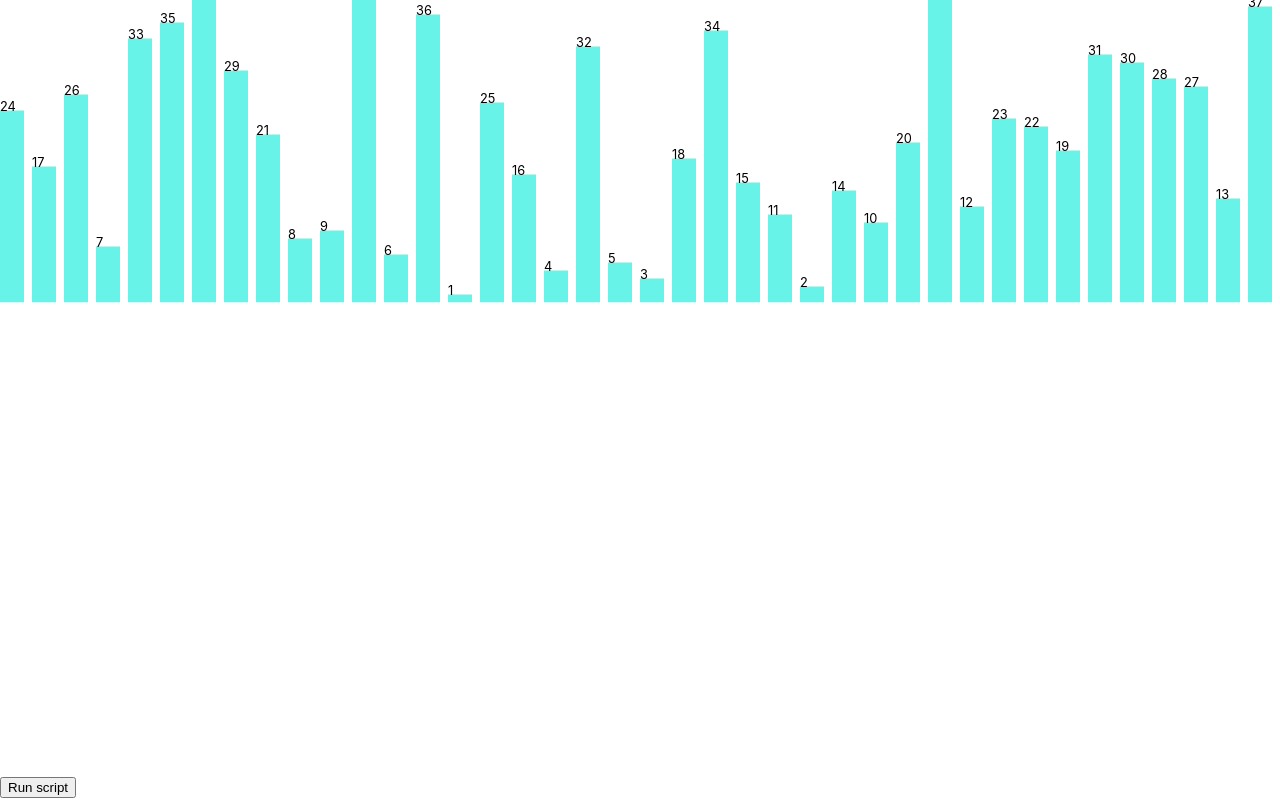
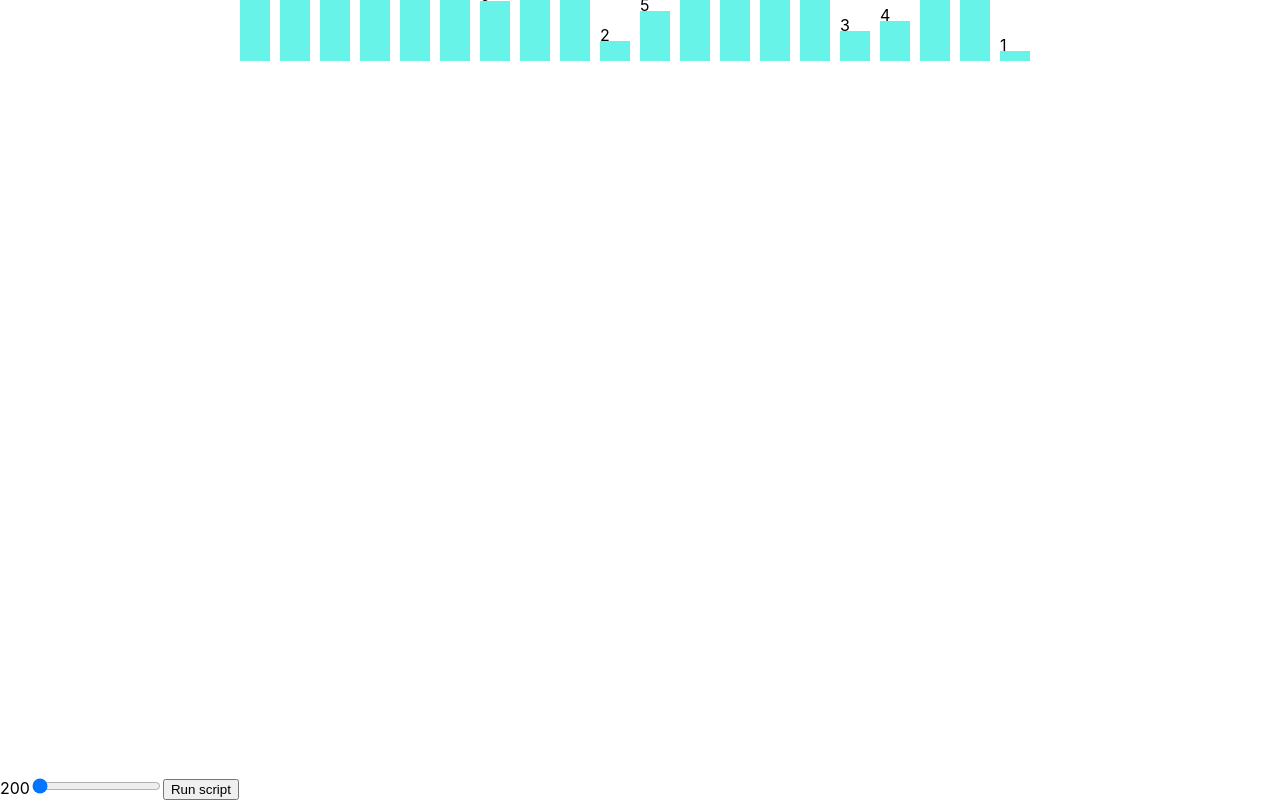
Before and after one commit to DmndCrow/sorting_visualization, a React (Create React App) app: page / in a window 1280 px wide. Shown: the part 244-1044 px from the top of the page. Built offline with nearby package versions, Linux system fonts and the light colour scheme.

Commit message:
add delay to sorting

```diff
--- a/src/algorithms/bubble-sort.algorithm.tsx
+++ b/src/algorithms/bubble-sort.algorithm.tsx
@@ -1,9 +1,13 @@
 import {BlockItem, State} from '../utils/interface';
 import {COMPLETED_COLOR, DEFAULT_COLOR, SELECTED_COLOR} from '../utils/constants';
 
+// initialize bubble sorting algorithm
 function bubbleSortInit(array: BlockItem[]): State {
-  array[0].color = SELECTED_COLOR;
-  array[1].color = SELECTED_COLOR;
+  // set initial 2 nodes for comparison with required color
+  // and mark rest of block items with default color
+  array.forEach((node: BlockItem, i: number) => {
+    array[i].color = i < 2 ? SELECTED_COLOR : DEFAULT_COLOR;
+  })
 
   return {
     array,
@@ -16,6 +20,7 @@ function bubbleSortInit(array: BlockItem[]): State {
 }
 
 
+// run bubble sort algorithm
 function bubbleSortStep(state: State): Partial<State> {
   let { array, swaps, comparisons, i, j } = state;
 
@@ -23,24 +28,32 @@ function bubbleSortStep(state: State): Partial<State> {
     return {done: true}
   }
 
+  // restore color of already visited node
   if (j > 0) {
     array[j - 1].color = DEFAULT_COLOR;
   }
 
+  // mark nodes as selected
   array[j].color = SELECTED_COLOR;
   if (i > 0) {
     array[j + 1].color = SELECTED_COLOR;
   }
 
+  // compare adjacent nodes and swap them, if necessary
   if (array[j].value > array[j + 1].value) {
     [array[j], array[j + 1]] = [array[j + 1], array[j]];
     swaps++;
   }
   comparisons++;
 
+  // re-iterate after completing 1 round
   if (++j >= i) {
+    // restore all colors
     array[j - 1].color = DEFAULT_COLOR;
+    // mark sorted node as completed
     array[i].color = COMPLETED_COLOR;
+
+    // start form beginning
     i--;
     j = 0;
   }
--- a/src/components/app/app.component.tsx
+++ b/src/components/app/app.component.tsx
@@ -1,10 +1,10 @@
 import React from 'react';
 import './app.component.css';
 import Header from '../header/header.component';
-import Visualization from '../visualization/visualization.component';
+import {Visualization} from '../visualization';
 
 function App() {
-  const length = 40;
+  const length = 20;
 
   return (
     <div>
--- /dev/null
+++ b/src/components/app/index.js
@@ -0,0 +1,3 @@
+import App from './app.component';
+
+export {App};
--- /dev/null
+++ b/src/components/block/index.js
@@ -0,0 +1,3 @@
+import Block from './block.component';
+
+export {Block};
--- /dev/null
+++ b/src/components/visualization/index.js
@@ -0,0 +1,3 @@
+import Visualization from './visualization.component';
+
+export {Visualization};
--- a/src/components/visualization/visualization.component.tsx
+++ b/src/components/visualization/visualization.component.tsx
@@ -2,12 +2,12 @@ import React, {useEffect, useState} from 'react';
 import './visualization.component.css';
 import PropTypes from 'prop-types';
 import {BlockItem, ChartProps, State, TableProps} from '../../utils/interface';
-import {shuffleArray} from '../../utils/functions';
-import Block from '../block/block.component';
+import {delay, shuffleArray} from '../../utils/functions';
 import {bubbleSortInit, bubbleSortStep} from '../../algorithms/bubble-sort.algorithm';
 import {DEFAULT_COLOR} from '../../utils/constants';
+import {Block} from '../block';
 
-// setup height and width of the table
+// setup height and width of the vertical bar
 const Chart = ({ children, height, width }: ChartProps) => (
   <svg viewBox={`0 0 ${width} ${height}`} height={height} width={width}>
     {children}
@@ -18,14 +18,18 @@ function Visualization({length}: TableProps) {
   const [list, setList] = useState<BlockItem[]>(Array);
   const [width, setWidth] = useState<number>(0);
   const [height, setHeight] = useState<number>(0);
+  const [delayTime, setDelayTime] = useState<number>(200);
 
   const blockWidth = 30;
   const blockMargin = 10;
   const heightIncrement = 15;
-  const delayTime = 500;
 
   useEffect(() => {
     // generate shuffled array from 0 to n (length)
+    generateShuffledArray();
+  }, [length]);
+
+  const generateShuffledArray = () => {
     let initArray = Array.from(Array(length).keys());
 
     let array: BlockItem[] = shuffleArray(initArray.map(x => {
@@ -36,9 +40,8 @@ function Visualization({length}: TableProps) {
 
     setWidth(array.length * (blockWidth + blockMargin));
     setHeight(Math.max(...array.map((x: BlockItem) => x.value)) * heightIncrement);
-  }, [length]);
+  }
 
-  const delay = (ms: number) => new Promise(res => setTimeout(res, ms));
 
   const runSort = async () => {
     let state: State = bubbleSortInit(list);
@@ -52,13 +55,14 @@ function Visualization({length}: TableProps) {
         ...bubbleSortStep(state)
       };
       setList([...state.array]);
-      console.log(state.i, state.j, state.array.length)
       await delay(delayTime);
     }
 
-    console.log(state.array.map(x => x.value))
+    setList([...state.array]);
+  }
 
-    setList([...state.array]);
+  const updateDelay = (ms: string) => {
+    setDelayTime(+ms);
   }
 
   return (
@@ -80,6 +84,15 @@ function Visualization({length}: TableProps) {
           })}
         </Chart>
       </div>
+      <label htmlFor='slider'>{delayTime}</label>
+      <input type={'range'}
+             id={'slider'}
+             min={200}
+             max={2000}
+             step={200}
+             value={delayTime}
+             onChange={(ev) => updateDelay(ev.target.value)}
+      />
       <button onClick={() => runSort()}>Run script</button>
     </div>
   );
--- a/src/index.tsx
+++ b/src/index.tsx
@@ -1,7 +1,7 @@
 import React from 'react';
 import ReactDOM from 'react-dom';
-import App from './components/app/app.component';
 import './index.css';
+import {App} from './components/app';
 
 ReactDOM.render(
   <React.StrictMode>
--- a/src/utils/functions.tsx
+++ b/src/utils/functions.tsx
@@ -14,7 +14,10 @@ function shuffleArray(props: BlockItem[]) {
   return array;
 }
 
+const delay = (ms: number) => new Promise(res => setTimeout(res, ms));
+
 
 export {
   shuffleArray,
+  delay
 }
```
Also changed, not shown: src/components/visualization/visualization.component.css (line endings or trailing spaces).
